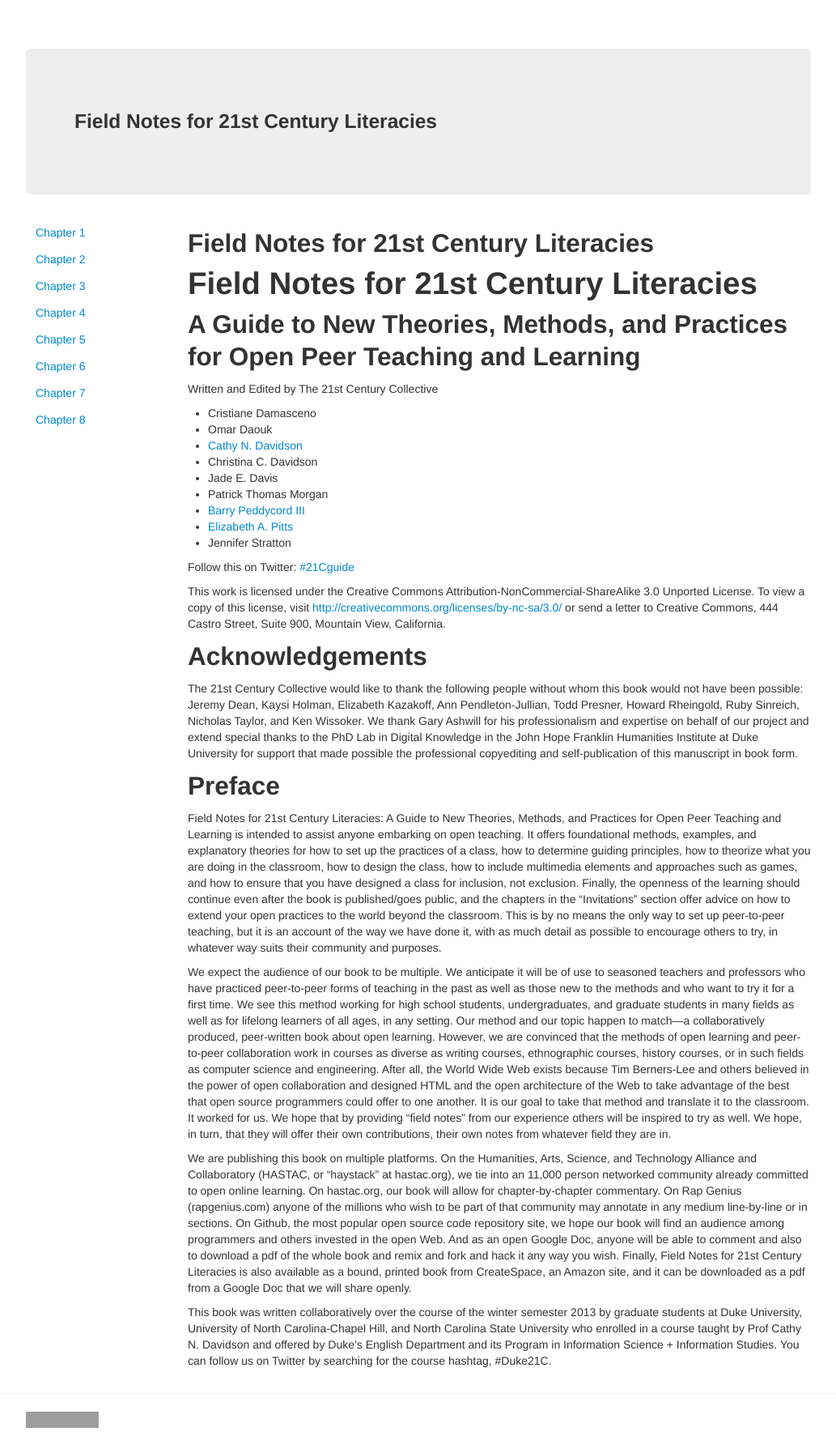
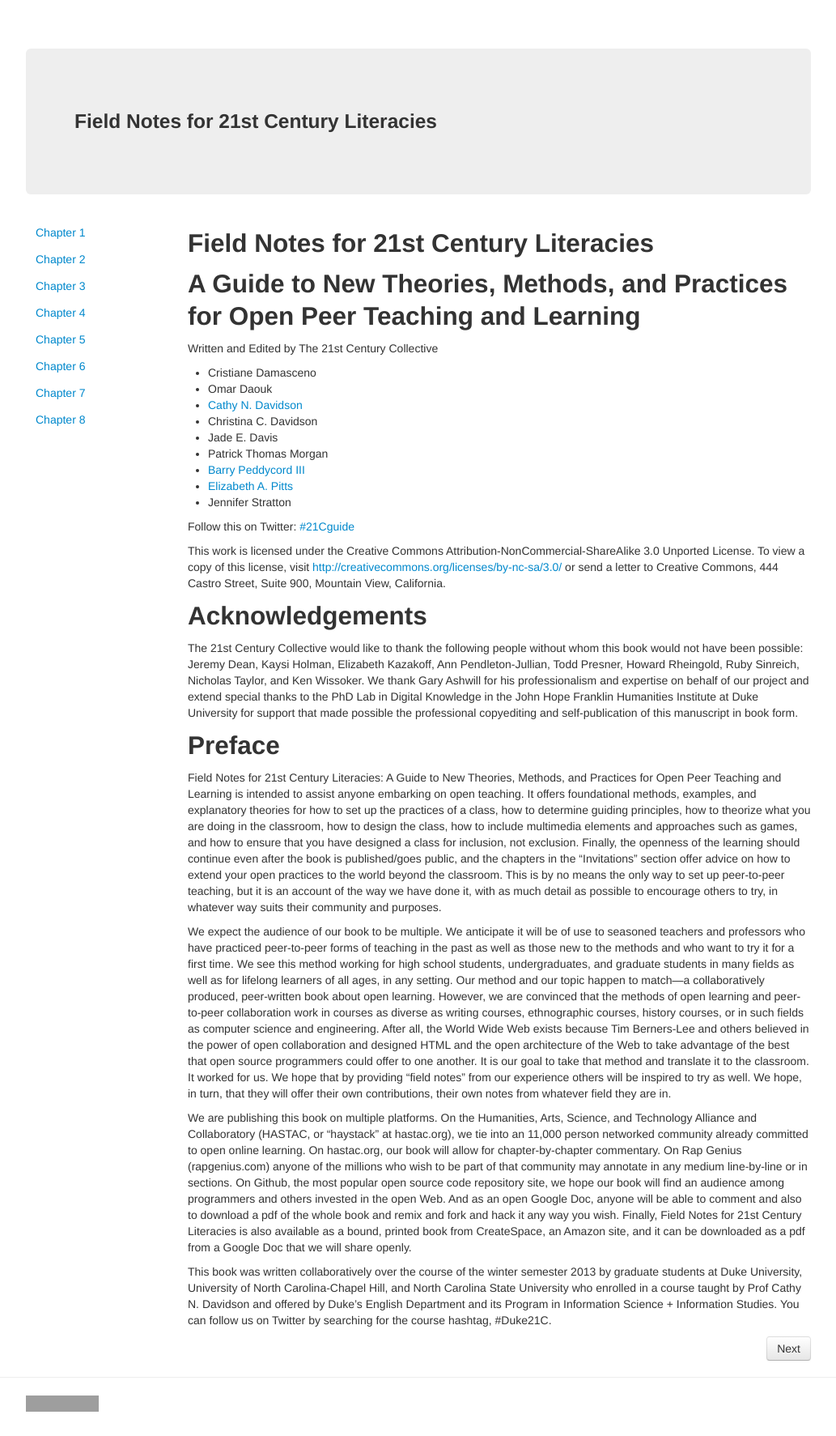
Before and after one commit to isharacomix/duke21c, a Jekyll site: the page built from index.md, in a window 1280 px wide. Shown: the whole page at 81% size, without its empty margins (123-1156 px from the left). Built offline with Jekyll 4.4.1, drawn with Linux system fonts in a browser that asks for light colours; nearby versions of some CDN libraries; library files that are not in the unit come from our copies; grey boxes are pictures that could not be loaded.

Commit message:
Nav buttons:

```diff
--- a/_layouts/chapter.html
+++ b/_layouts/chapter.html
@@ -11,3 +11,11 @@ layout: base
 </div>
 
 </article>
+
+{% if page.prev %}
+<a class="btn pull-left" href="{{ site.baseurl }}{{ page.prev }}/">Previous</a>
+{% endif %}
+
+{% if page.next %}
+<a class="btn pull-right" href="{{ site.baseurl }}{{ page.next }}/">Next</a>
+{% endif %}
--- a/index.md
+++ b/index.md
@@ -2,10 +2,8 @@
 layout: chapter
 title: Field Notes for 21st Century Literacies
 chapter: 0
+next: chapter1
 ---
-
-Field Notes for 21st Century Literacies
-=======================================
 
 A Guide to New Theories, Methods, and Practices for Open Peer Teaching and Learning
 -----------------------------------------------------------------------------------
```
Also changed, not shown: chapter1.md (+7 -0 lines).
